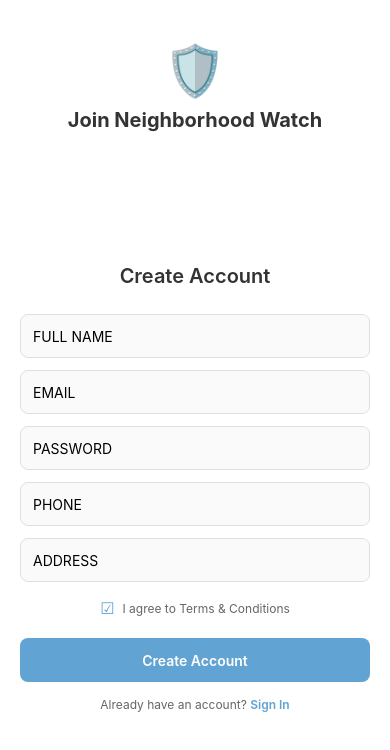
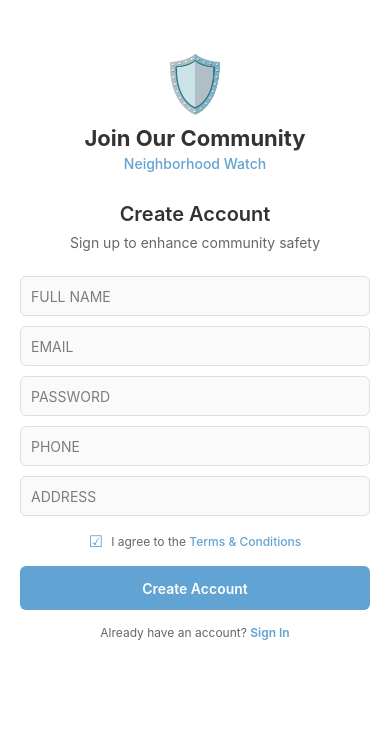
Before and after one commit to TheoMKgosi/CSI473-assignment, a React Native app in the folder NeighborhoodWatchApp/frontend/: screen /Signup in a window 390 px wide. Shown: the top 750 px of the page. Built offline with nearby package versions, Linux system fonts and the light colour scheme.

Commit message:
add containers

```diff
--- a/NeighborhoodWatchApp/frontend/screens/LoginScreen.js
+++ b/NeighborhoodWatchApp/frontend/screens/LoginScreen.js
@@ -13,16 +13,11 @@ const LoginScreen = ({ navigation }) => {
     }
 
     setIsLoading(true);
-
-    // Simulate API call delay
     setTimeout(() => {
       Alert.alert('Success', 'Mock login successful!');
       navigation.navigate('Home', {
         token: 'mock-token-12345',
-        user: {
-          email: email,
-          full_name: 'Demo User'
-        }
+        user: { email: email, full_name: 'Demo User' }
       });
       setIsLoading(false);
     }, 1000);
@@ -30,19 +25,23 @@ const LoginScreen = ({ navigation }) => {
 
   return (
     <View style={styles.container}>
-      {/* Compact Header */}
+      <View style={styles.contentContainer}>
+        {/* Header Section */}
         <View style={styles.header}>
           <Text style={styles.shieldIcon}>🛡️</Text>
           <Text style={styles.appName}>Neighborhood Watch</Text>
+          <Text style={styles.appTagline}>Community Security</Text>
         </View>
 
-      {/* Compact Form */}
-      <View style={styles.form}>
+        {/* Login Form Section */}
+        <View style={styles.formSection}>
           <Text style={styles.title}>Welcome Back</Text>
+          <Text style={styles.subtitle}>Sign in to your account</Text>
 
           <TextInput
             style={styles.input}
             placeholder="Email"
+            placeholderTextColor="rgba(0, 0, 0, 0.5)"
             value={email}
             onChangeText={setEmail}
             keyboardType="email-address"
@@ -52,6 +51,7 @@ const LoginScreen = ({ navigation }) => {
           <TextInput
             style={styles.input}
             placeholder="Password"
+            placeholderTextColor="rgba(0, 0, 0, 0.5)"
             value={password}
             onChangeText={setPassword}
             secureTextEntry
@@ -62,7 +62,7 @@ const LoginScreen = ({ navigation }) => {
           </TouchableOpacity>
 
           <TouchableOpacity
-          style={styles.button}
+            style={[styles.button, isLoading && styles.buttonDisabled]}
             onPress={handleLogin}
             disabled={isLoading}
           >
@@ -76,9 +76,10 @@ const LoginScreen = ({ navigation }) => {
             onPress={() => navigation.navigate('Signup')}
           >
             <Text style={styles.signupText}>
-            New user? <Text style={styles.signupBold}>Sign Up</Text>
+              New to Neighborhood Watch? <Text style={styles.signupBold}>Sign Up</Text>
             </Text>
           </TouchableOpacity>
+        </View>
       </View>
     </View>
   );
@@ -88,48 +89,63 @@ const styles = StyleSheet.create({
   container: {
     flex: 1,
     backgroundColor: '#fff',
-    padding: 15,
-    justifyContent: 'center',
+    padding: 20,
+  },
+  contentContainer: {
+    flex: 1,
+    justifyContent: 'space-between',
+    maxHeight: 600, // Fixed container height
   },
   header: {
     alignItems: 'center',
-    marginBottom: 30,
+    marginTop: 40,
   },
   shieldIcon: {
-    fontSize: 50,
+    fontSize: 60,
     color: '#61a3d2',
-    marginBottom: 8,
+    marginBottom: 10,
   },
   appName: {
-    fontSize: 22,
+    fontSize: 24,
     fontWeight: '700',
     color: '#333',
+    marginBottom: 4,
+  },
+  appTagline: {
+    fontSize: 14,
+    color: '#61a3d2',
+    fontWeight: '500',
+  },
+  formSection: {
+    marginBottom: 40,
+  },
+  title: {
+    fontSize: 20,
+    fontWeight: '600',
+    color: '#333',
+    marginBottom: 8,
     textAlign: 'center',
   },
-  form: {
-    width: '100%',
-  },
-  title: {
-    fontSize: 18,
-    fontWeight: '600',
-    color: '#333',
-    marginBottom: 20,
+  subtitle: {
+    fontSize: 14,
+    color: '#666',
+    marginBottom: 25,
     textAlign: 'center',
   },
   input: {
     width: '100%',
-    padding: 10,
+    padding: 12,
     marginVertical: 6,
     borderWidth: 1,
     borderColor: '#e0e0e0',
-    borderRadius: 6,
+    borderRadius: 8,
     backgroundColor: '#fafafa',
     fontSize: 14,
-    height: 40,
+    height: 44,
   },
   forgotPassword: {
     alignSelf: 'flex-end',
-    marginBottom: 15,
+    marginBottom: 20,
     marginTop: 5,
   },
   forgotText: {
@@ -138,12 +154,16 @@ const styles = StyleSheet.create({
   },
   button: {
     width: '100%',
-    padding: 10,
+    padding: 12,
     backgroundColor: '#61a3d2',
-    borderRadius: 6,
+    borderRadius: 8,
     alignItems: 'center',
-    height: 40,
+    height: 44,
     justifyContent: 'center',
+    marginBottom: 15,
+  },
+  buttonDisabled: {
+    backgroundColor: '#cccccc',
   },
   buttonText: {
     color: '#fff',
@@ -151,7 +171,6 @@ const styles = StyleSheet.create({
     fontSize: 14,
   },
   signupLink: {
-    marginTop: 15,
     alignItems: 'center',
   },
   signupText: {
--- a/NeighborhoodWatchApp/frontend/screens/SignupScreen.js
+++ b/NeighborhoodWatchApp/frontend/screens/SignupScreen.js
@@ -1,5 +1,5 @@
 import React, { useState } from 'react';
-import { View, Text, TextInput, TouchableOpacity, StyleSheet, Alert, ScrollView } from 'react-native';
+import { View, Text, TextInput, TouchableOpacity, StyleSheet, Alert } from 'react-native';
 
 const SignupScreen = ({ navigation }) => {
   const [form, setForm] = useState({
@@ -8,7 +8,6 @@ const SignupScreen = ({ navigation }) => {
   const [isLoading, setIsLoading] = useState(false);
 
   const handleSignup = async () => {
-    // Validate all fields
     for (const field in form) {
       if (!form[field].trim()) {
         Alert.alert('Error', `Please fill in ${field.replace('_', ' ')}`);
@@ -17,8 +16,6 @@ const SignupScreen = ({ navigation }) => {
     }
 
     setIsLoading(true);
-
-    // Simulate API call delay
     setTimeout(() => {
       Alert.alert(
         'Success',
@@ -26,26 +23,30 @@ const SignupScreen = ({ navigation }) => {
         [{ text: 'OK', onPress: () => navigation.navigate('Login') }]
       );
       setIsLoading(false);
-    }, 1500);
+    }, 1000);
   };
 
   return (
     <View style={styles.container}>
-      {/* Compact Header */}
-      <View style={styles.logoContainer}>
+      <View style={styles.contentContainer}>
+        {/* Header Section */}
+        <View style={styles.header}>
           <Text style={styles.shieldIcon}>🛡️</Text>
-        <Text style={styles.appName}>Join Neighborhood Watch</Text>
+          <Text style={styles.appName}>Join Our Community</Text>
+          <Text style={styles.appTagline}>Neighborhood Watch</Text>
         </View>
 
-      {/* Compact Form */}
-      <View style={styles.formContainer}>
+        {/* Signup Form Section */}
+        <View style={styles.formSection}>
           <Text style={styles.title}>Create Account</Text>
+          <Text style={styles.subtitle}>Sign up to enhance community safety</Text>
 
           {['full_name', 'email', 'password', 'phone', 'address'].map((field) => (
             <TextInput
               key={field}
               style={styles.input}
               placeholder={field.replace('_', ' ').toUpperCase()}
+              placeholderTextColor="rgba(0, 0, 0, 0.5)" // 50% opacity
               value={form[field]}
               onChangeText={(text) => setForm({ ...form, [field]: text })}
               secureTextEntry={field === 'password'}
@@ -59,13 +60,13 @@ const SignupScreen = ({ navigation }) => {
             />
           ))}
 
-        {/* Compact Terms */}
+          {/* Terms Agreement */}
           <View style={styles.termsContainer}>
             <TouchableOpacity style={styles.checkbox}>
               <Text style={styles.checkboxText}>☑</Text>
             </TouchableOpacity>
             <Text style={styles.termsText}>
-            I agree to Terms & Conditions
+              I agree to the <Text style={styles.termsLink}>Terms & Conditions</Text>
             </Text>
           </View>
 
@@ -90,6 +91,7 @@ const SignupScreen = ({ navigation }) => {
           </TouchableOpacity>
         </View>
       </View>
+    </View>
   );
 };
 
@@ -99,43 +101,57 @@ const styles = StyleSheet.create({
     backgroundColor: '#fff',
     padding: 20,
   },
-  logoContainer: {
+  contentContainer: {
+    flex: 1,
+    justifyContent: 'space-between',
+    maxHeight: 650, // Fixed container height
+  },
+  header: {
     alignItems: 'center',
-    marginTop: 20,
-    marginBottom: 20,
+    marginTop: 30,
   },
   shieldIcon: {
-    fontSize: 50,
+    fontSize: 55,
     color: '#61a3d2',
     marginBottom: 8,
   },
   appName: {
-    fontSize: 20,
+    fontSize: 22,
     fontWeight: '700',
     color: '#333',
-    textAlign: 'center',
+    marginBottom: 4,
   },
-  formContainer: {
-    flex: 1,
-    justifyContent: 'center',
+  appTagline: {
+    fontSize: 14,
+    color: '#61a3d2',
+    fontWeight: '500',
+  },
+  formSection: {
+    marginBottom: 30,
   },
   title: {
     fontSize: 20,
     fontWeight: '600',
     color: '#333',
+    marginBottom: 8,
+    textAlign: 'center',
+  },
+  subtitle: {
+    fontSize: 14,
+    color: '#666',
     marginBottom: 20,
     textAlign: 'center',
   },
   input: {
     width: '100%',
-    padding: 12,
-    marginVertical: 6,
+    padding: 10,
+    marginVertical: 5,
     borderWidth: 1,
     borderColor: '#e0e0e0',
-    borderRadius: 8,
+    borderRadius: 6,
     backgroundColor: '#fafafa',
     fontSize: 14,
-    height: 44,
+    height: 40,
   },
   termsContainer: {
     flexDirection: 'row',
@@ -154,15 +170,20 @@ const styles = StyleSheet.create({
     fontSize: 12,
     color: '#666',
   },
+  termsLink: {
+    color: '#61a3d2',
+    fontWeight: '500',
+  },
   button: {
     width: '100%',
     padding: 12,
     backgroundColor: '#61a3d2',
-    borderRadius: 8,
-    marginTop: 10,
+    borderRadius: 6,
     alignItems: 'center',
     height: 44,
     justifyContent: 'center',
+    marginTop: 5,
+    marginBottom: 15,
   },
   buttonDisabled: {
     backgroundColor: '#cccccc',
@@ -173,7 +194,6 @@ const styles = StyleSheet.create({
     fontSize: 14,
   },
   loginLink: {
-    marginTop: 15,
     alignItems: 'center',
   },
   loginText: {
```
Lines whose indentation alone changed are shown as unchanged.
